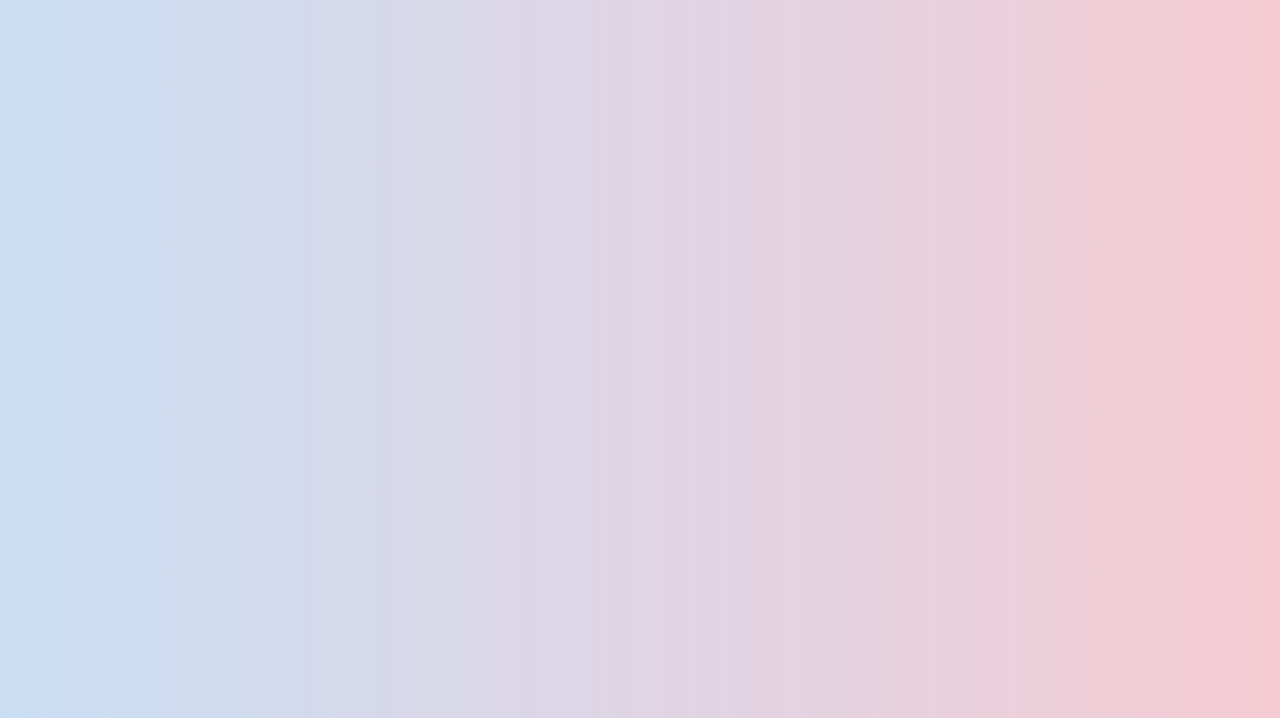
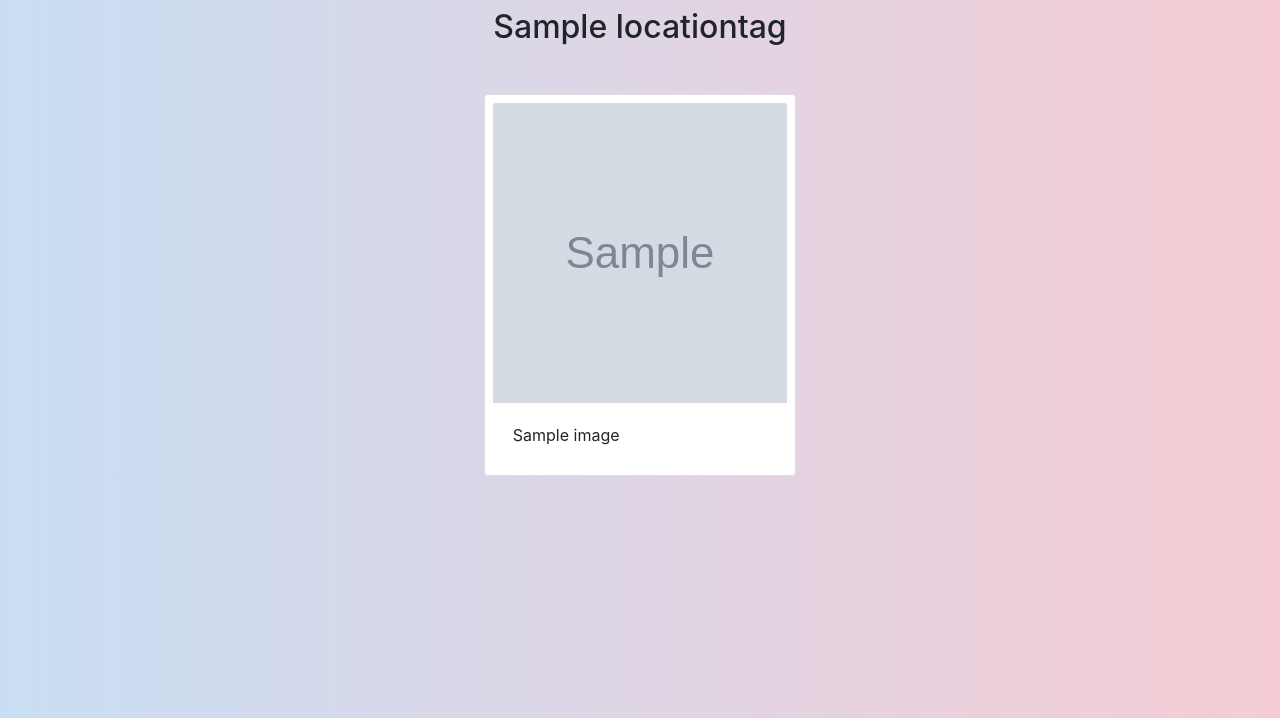
Before and after one commit to p-koskey/Photo-Viewer, a Django app: template photos/templates/location.html in a window 1280 px wide. Shown: the part 82-800 px from the top of the page. Run offline with Django 3.2, Linux system fonts and the light colour scheme; the template is opened without the code that fills it: most values are stand-ins (such as "Sample title", 1, 10 or a date in 2020); grey boxes marked "Sample" are stand-in pictures; some libraries are stand-ins or nearby versions.

Commit message:
add style to templates

```diff
--- a/photos/templates/index.html
+++ b/photos/templates/index.html
@@ -20,8 +20,13 @@
 
             <div class="card-body">
                 <h5 class="card-text float-left">{{image.name}}</h5>
+                 <a class="text-secondary float-right" href="location/{{image.locationtags.all|join:", "}}">
                 <h6 class="text-secondary float-right"><i class="fas fa-map-marker-alt"></i> : {{image.locationtags.all|join:", "}}</h6>
+                </a>
+
             </div>
+            <p class="ml-3" style="color: #F5CCD4;"><i class="far fa-clone"></i>: {{image.categorytags.all|join:", "}}</p>
+
            </div>
                           <!-- Modal -->
         <div class="modal fade" id="{{image.image}}" tabindex="-1" role="dialog" aria-labelledby="imageModalLabel" aria-hidden="true" >
--- a/photos/templates/location.html
+++ b/photos/templates/location.html
@@ -1,21 +1,50 @@
 {%extends 'base.html'%}
 {% block content %}
-<div class="container">
+{{block.super}}
+<div class='container-fluid '>
+  {% if images %}
 
-  <div class="row">
-<div class=' d-flex flex-wrap justify-content-center'>
-  {% if locationimages %}
     {% for image in images %}
-           <div class="card col-lg-3 col-md-6 mt-2 p-2">
+            <div> <strong><h2 class="text-center m-2">{{image.locationtags.all|join:", "}}</h2></strong><br></div>
+            <span></span>
+            <div class='d-flex flex-wrap justify-content-center'>
+           <div class="card col-lg-3 col-md-6 mt-3 p-2">
             <img src="{{image.image.url}}" class="card-img-top" alt="{{image.name}}" height='300' width='100%' data-toggle="modal" data-target="#{{image.image}}">
 
             <div class="card-body">
                 <p class="card-text">{{image.name}}</p>
             </div>
            </div>
+
+           <div class="modal fade" id="{{image.image}}" tabindex="-1" role="dialog" aria-labelledby="imageModalLabel" aria-hidden="true" >
+        <div class="modal-dialog" role="document">
+            <div class="modal-content" >
+            <div class="modal-header">
+                <h5 class="modal-title" id="imageModalLabel">{{image.name}}</h5>
+
+                <button type="button" class="close" data-dismiss="modal" aria-label="Close">
+                <span aria-hidden="true">&times;</span>
+                </button>
+
+            </div>
+            <div class="modal-body">
+
+                <img src="{{image.image.url}}" class="card-img-top" alt="{{image.description}}" height='400'width='100%'>
+
+                <h6 class="text-secondary mt-2" >{{image.description}} <br> {{image.date|date}}</h6>
+            </div>
+            <div class="modal-footer">
+            <input type="text" id="photolink" class="form-control input-sm" value="{{image.image.url}}"
+                    class="hidden d-none">
+                <button type="button" class="btn " onclick="copyFn('photolink')" style="background-color: #F5CCD4";>Copy Image Link</button>
+
+            </div>
+            </div>
+        </div>
+        </div>
+        </div>
     {% endfor %}
   {% endif %}
   </div>
-  </div>
-</div>
+
 {% endblock %}
```
